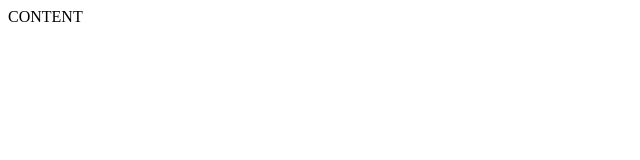
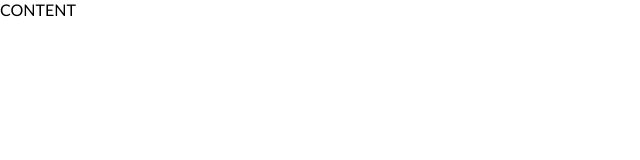
Before and after one commit to Lisbon-TV/45-grupe-js-rock-paper-scissors, a website: page index.html in a window 1280 px wide. Shown: the full height of the page, 0-640 px from the left. Drawn offline with Linux system fonts and the light colour scheme.

Commit message:
Generic updates

```diff
--- a/css/main.css
+++ b/css/main.css
@@ -0,0 +1,11 @@
+body,
+body * {
+    margin: 0;
+    padding: 0;
+    vertical-align: top;
+    box-sizing: border-box;
+}
+
+body {
+    font-family: 'Gill Sans', 'Gill Sans MT', Calibri, 'Trebuchet MS', sans-serif;
+}
--- a/index.html
+++ b/index.html
@@ -4,8 +4,11 @@
     <meta charset="UTF-8">
     <meta name="viewport" content="width=device-width, initial-scale=1.0">
     <title>Rock-Paper-Scissors</title>
+    <link rel="stylesheet" href="./css/main.css">
 </head>
 <body>
     CONTENT
+
+    <script src="./js/main.js" type="module" defer></script>
 </body>
 </html>
--- /dev/null
+++ b/js/main.js
@@ -0,0 +1 @@
+console.log('veikia');
--- a/package.json
+++ b/package.json
@@ -4,6 +4,7 @@
   "description": "",
   "main": "index.js",
   "scripts": {
+    "dev": "dead-sever --host=localhost --port=7777",
     "test": "echo \"Error: no test specified\" && exit 1"
   },
   "keywords": [],
```
